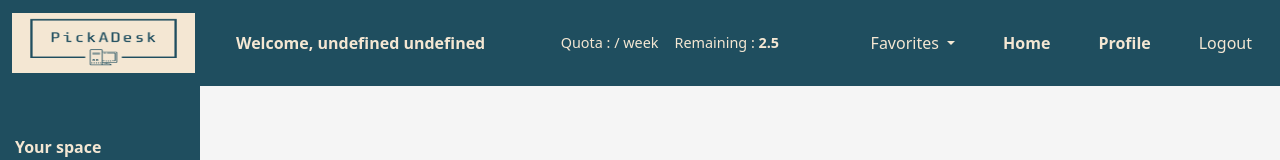
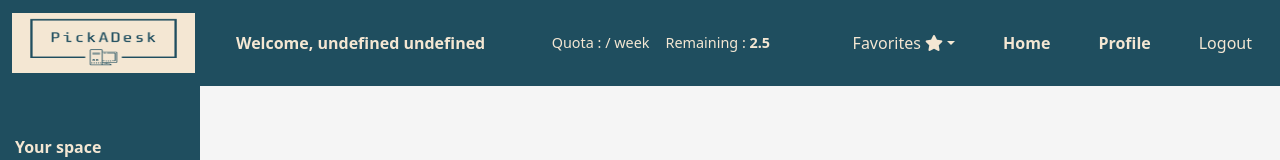
Before and after one commit to samihaDr/PickADesk, a React (Create React App) app in the folder frontend/: page /loginPage in a window 1280 px wide. Shown: the top 160 px of the page. Built offline with nearby package versions, Linux system fonts and the light colour scheme; sample sign-in values are in the browser's storage.

Commit message:
Refactor : Refactor code

```diff
--- a/frontend/public/index.html
+++ b/frontend/public/index.html
@@ -6,7 +6,11 @@
     <meta charset="utf-8" />
     <link rel="icon" href="/favicon.png" />
     <meta name="viewport" content="width=device-width, initial-scale=1" />
-<!--    <link rel="stylesheet" type="text/css" href="../src/responsive.css">-->
+    <link rel="stylesheet" href="https://cdnjs.cloudflare.com/ajax/libs/font-awesome/5.15.1/css/all.min.css">
+    <!-- Bootstrap CSS -->
+    <link href="https://stackpath.bootstrapcdn.com/bootstrap/5.1.0/css/bootstrap.min.css" rel="stylesheet">
+
+    <!--    <link rel="stylesheet" type="text/css" href="../src/responsive.css">-->
     <meta name="theme-color" content="#000000" />
     <meta
       name="description"
--- a/frontend/src/components/menu/Menu.js
+++ b/frontend/src/components/menu/Menu.js
@@ -28,7 +28,7 @@
           My reservations
         </Link>
         <Link
-          to="/searchWorkStation"
+          to="/makeAReservation"
           className="nav-link active"
           aria-current="page"
         >
```
